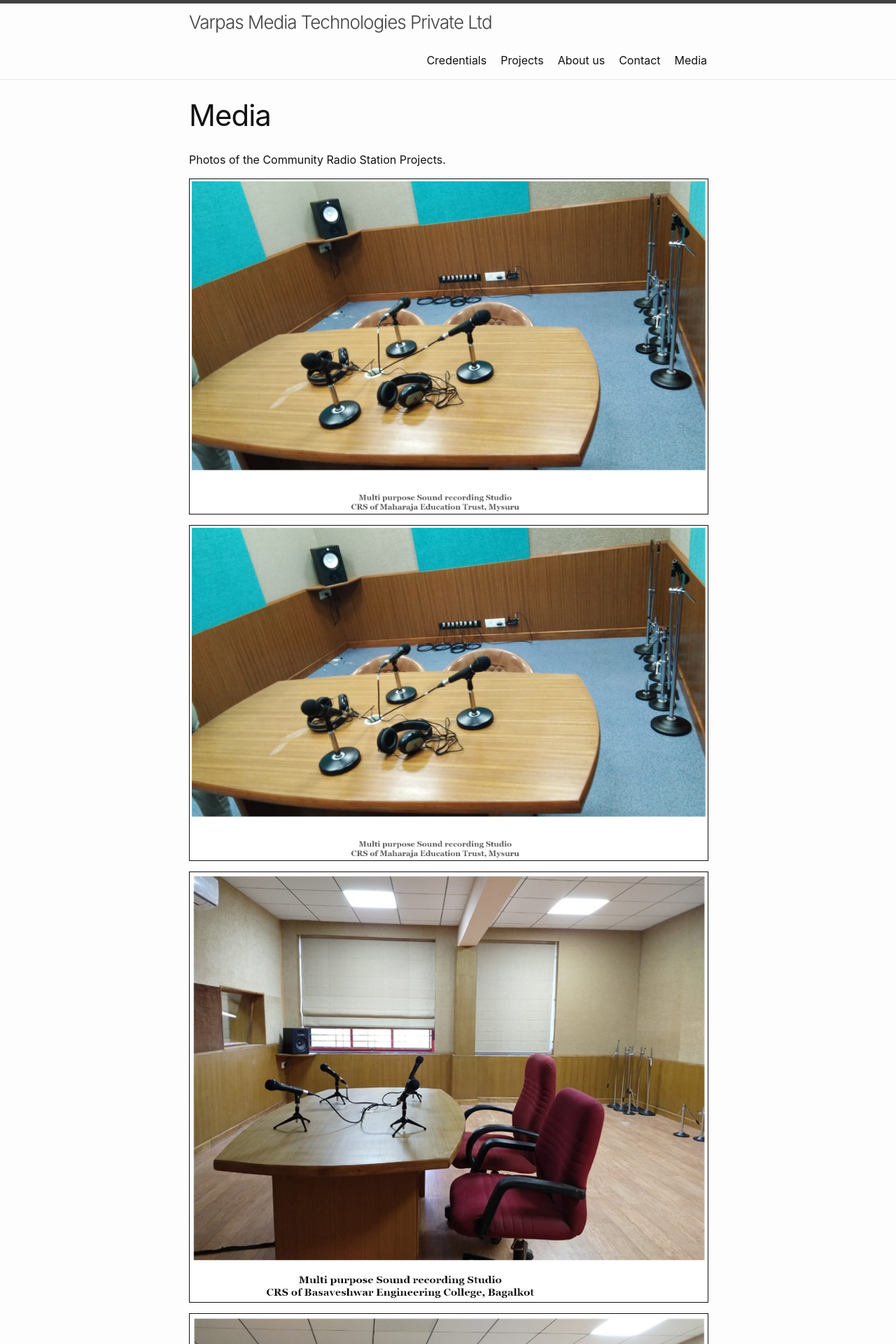
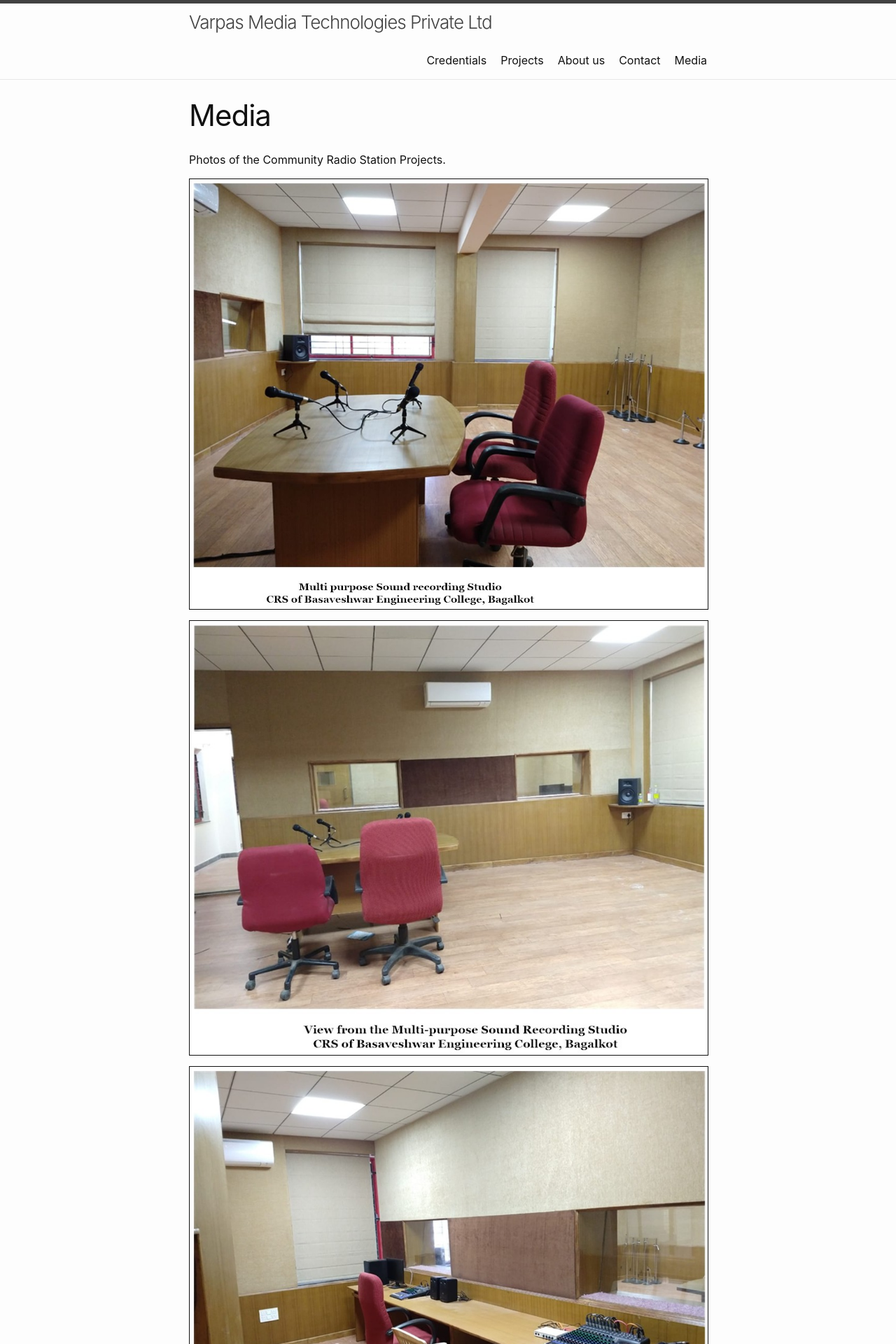
Before and after one commit to VarpasMedia/VarpasMedia.github.io, a Jekyll site: the page built from media.md, in a window 1280 px wide. Shown: the top 1920 px of the page at 70% size. Built offline with Jekyll 4.4.1, drawn with Linux system fonts in a browser that asks for light colours; our own code applies the rules of GitHub Pages for plain Markdown files.

Commit message:
Update media.md

```diff
--- a/media.md
+++ b/media.md
@@ -9,13 +9,7 @@ permalink: /Media/
 <p>Photos of the Community Radio Station Projects. </p>
 
 
-<p></p>
-<img src = "/Photos/MET-1.jpg" border = "1" />
-<p></p>
 
-<p></p>
-<img src = "/Photos/MET-1.jpg" border = "1" />
-<p></p>
 
 <p></p>
 <img src = "/Photos/BEC-1.jpg" border = "1" />
```
